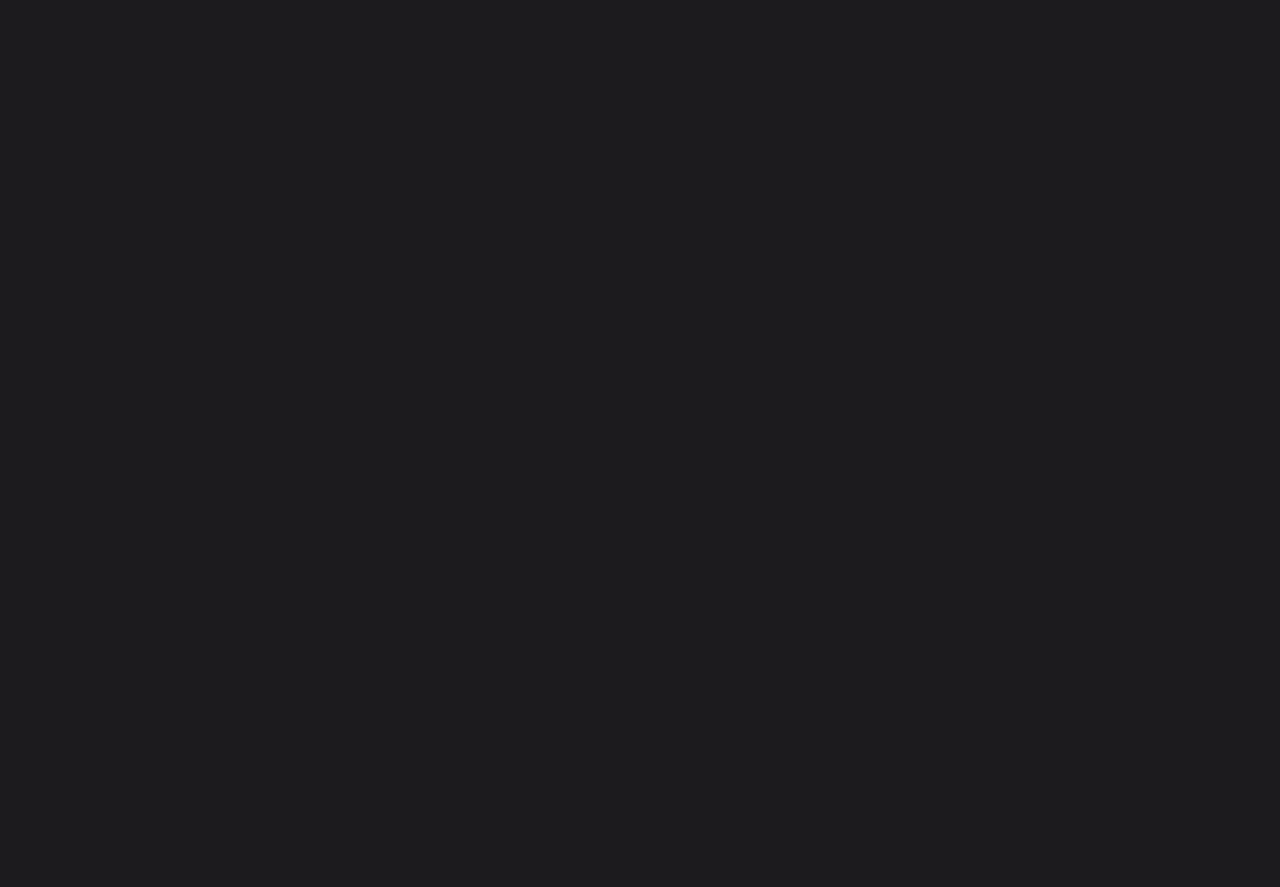
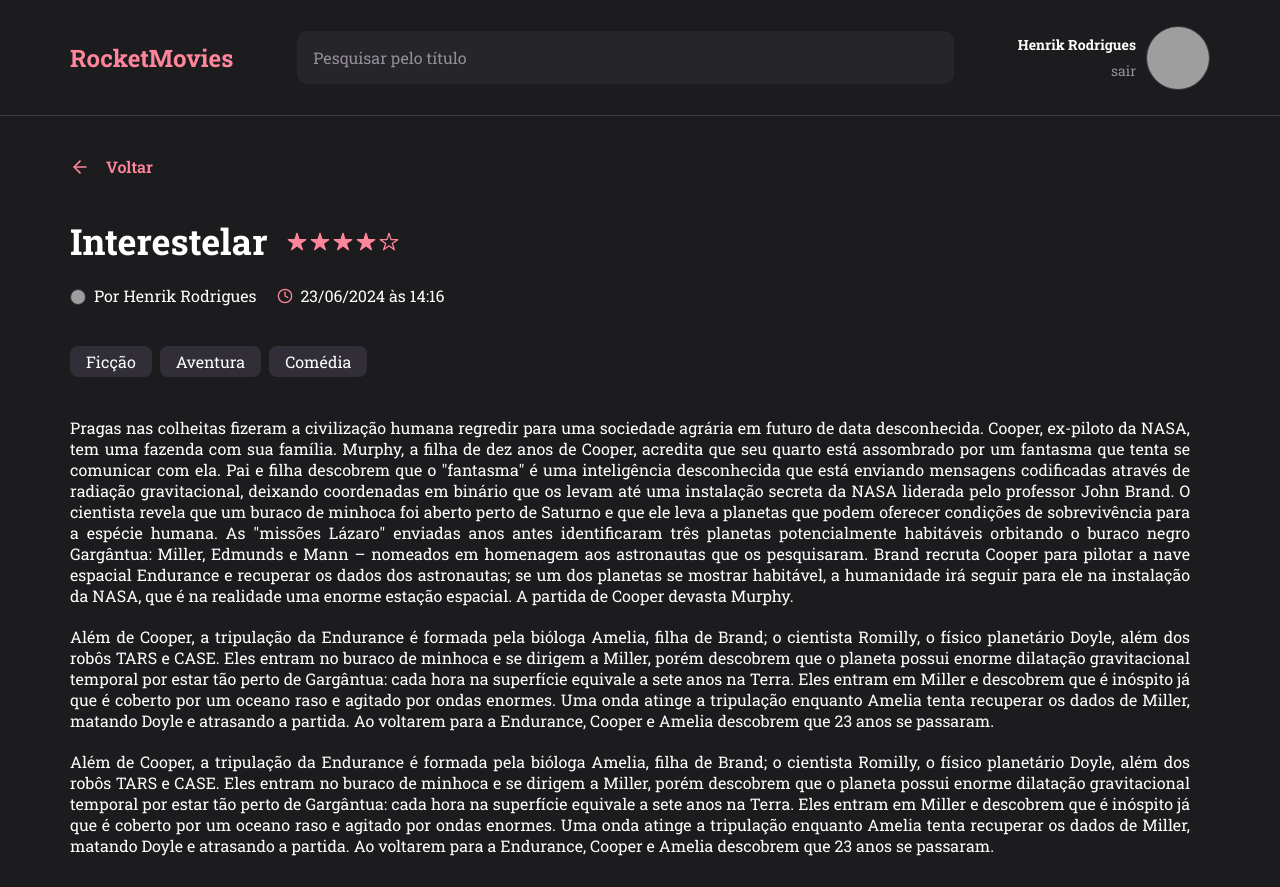
Before and after one commit to henrikRod/rocketMovies, a React (Vite) app: page /moviePreview in a window 1280 px wide. Before the commit this address had no page. Before the commit the page ends 800 px from the top, so only its background shows below. Built offline with nearby package versions, Linux system fonts and the light colour scheme; grey boxes are pictures that could not be loaded.

Commit message:
Add moviePreview page, last update

```diff
--- a/src/components/Button/index.jsx
+++ b/src/components/Button/index.jsx
@@ -1,10 +1,20 @@
-import "./styles.css"
+import { Link } from "react-router-dom";
+import "./styles.css";
 
-export function Button({icon: Icon, title, btnStyle = ""}) {
+export function Button({ icon: Icon, title, btnStyle = "", isLink, ...rest }) {
   return (
-    <button className={`customButton ${ btnStyle }`}>
-      {Icon && <Icon size={20}/>}
-      {title}
-    </button>
-  )
+    <>
+      {isLink ? (
+        <Link { ...rest } className={`customButton ${btnStyle}`}>
+          {Icon && <Icon size={20} />}
+          {title}
+        </Link>
+      ) : (
+        <button className={`customButton ${btnStyle}`}>
+          {Icon && <Icon size={20} />}
+          {title}
+        </button>
+      )}
+    </>
+  );
 }
--- a/src/components/Button/styles.css
+++ b/src/components/Button/styles.css
@@ -17,6 +17,10 @@
   border-radius: 10px;
 
   padding: 13px;
+}
+
+a.customButton {
+  width: fit-content;
 }
 
 .customButton svg {
--- a/src/components/Header/index.jsx
+++ b/src/components/Header/index.jsx
@@ -1,5 +1,6 @@
 import { Input } from "../Input";
 import { Link } from "react-router-dom";
+import ProfileImg from "../ProfileImg";
 
 import "./styles.css";
 
@@ -14,9 +15,7 @@ export default function Header() {
             <strong>Henrik Rodrigues</strong>
             <Link to="/signUp">sair</Link>
           </div>
-          <Link to="/profile">
-            <img src="https://github.com/henrikRod.png" />
-          </Link>
+          <ProfileImg />
         </aside>
       </div>
     </header>
--- a/src/components/Header/styles.css
+++ b/src/components/Header/styles.css
@@ -27,14 +27,6 @@
   gap: 10px;
 }
 
-#mainHeader div aside img {
-  width: 64px;
-  height: 64px;
-
-  border-radius: 100%;
-  border: 1px solid var(--gray-700);
-}
-
 #mainHeader div aside > div {
   display: flex;
   flex-direction: column;
--- /dev/null
+++ b/src/components/ProfileImg/index.jsx
@@ -0,0 +1,11 @@
+import { Link } from "react-router-dom"
+
+import "./styles.css";
+
+export default function ProfileImg() {
+  return (
+    <Link to="/profile" >
+      <img src="https://github.com/henrikRod.png" className="profileImg"/>
+    </Link>
+  )
+}
--- /dev/null
+++ b/src/components/ProfileImg/styles.css
@@ -0,0 +1,7 @@
+.profileImg {
+  width: 64px;
+  height: 64px;
+
+  border-radius: 100%;
+  border: 1px solid var(--gray-700);
+}
--- a/src/pages/Home/index.jsx
+++ b/src/pages/Home/index.jsx
@@ -13,7 +13,7 @@ export default function Home() {
 
         <div className="titleContainer">
           <h1>Meus filmes</h1>
-          <Button icon={FiPlus} title="Adicionar filme" to="/newMovie" />
+          <Button icon={FiPlus} title="Adicionar filme" isLink to="/newMovie" />
         </div>
 
         <section>
--- /dev/null
+++ b/src/pages/MoviePreview/index.jsx
@@ -0,0 +1,63 @@
+import Header from "../../components/Header";
+import starImg from "../../assets/star.svg";
+import starFillImg from "../../assets/starFill.svg";
+import { ButtonText } from "../../components/ButtonText";
+import { FiArrowLeft, FiClock } from "react-icons/fi";
+
+import "./styles.css";
+import ProfileImg from "../../components/ProfileImg";
+
+export default function MoviePreview() {
+  const stars = 4; // temporary
+  const tags = ["Ficção", "Aventura", "Comédia"]; // temporary
+  return(
+    <>
+      <Header />
+      <div className="container" id="moviePreviewPage">
+        <ButtonText icon={ FiArrowLeft } title="Voltar" to="/"/>
+
+        <section className="introduction">
+
+          <div>
+            <h1>Interestelar</h1> {/* title */}
+            <div className="starsContainer">
+              { Array.from({length: 5}).map( (_, index ) =>  <img src={index < stars ? starFillImg : starImg} key={index} alt="Star" className="star"/> )}
+            </div>
+          </div>
+
+          <div className="authorInfos">
+            <span><ProfileImg /> Por Henrik Rodrigues</span>
+            <span><FiClock color="#FF859B" />23/06/2024 às 14:16</span>
+          </div>
+
+        </section>
+
+        <section className="tagsContainer">
+          {tags.map((tag) => {
+            return (
+              <div key={tag}>
+                { tag }
+              </div>
+            )
+          })}
+        </section>
+
+        <div className="descriptionContainer">
+          <p>
+            Pragas nas colheitas fizeram a civilização humana regredir para uma sociedade agrária em futuro de data desconhecida. Cooper, ex-piloto da NASA, tem uma fazenda com sua família. Murphy, a filha de dez anos de Cooper, acredita que seu quarto está assombrado por um fantasma que tenta se comunicar com ela. Pai e filha descobrem que o "fantasma" é uma inteligência desconhecida que está enviando mensagens codificadas através de radiação gravitacional, deixando coordenadas em binário que os levam até uma instalação secreta da NASA liderada pelo professor John Brand. O cientista revela que um buraco de minhoca foi aberto perto de Saturno e que ele leva a planetas que podem oferecer condições de sobrevivência para a espécie humana. As "missões Lázaro" enviadas anos antes identificaram três planetas potencialmente habitáveis orbitando o buraco negro Gargântua: Miller, Edmunds e Mann – nomeados em homenagem aos astronautas que os pesquisaram. Brand recruta Cooper para pilotar a nave espacial Endurance e recuperar os dados dos astronautas; se um dos planetas se mostrar habitável, a humanidade irá seguir para ele na instalação da NASA, que é na realidade uma enorme estação espacial. A partida de Cooper devasta Murphy.
+          </p>
+
+          <p>
+            Além de Cooper, a tripulação da Endurance é formada pela bióloga Amelia, filha de Brand; o cientista Romilly, o físico planetário Doyle, além dos robôs TARS e CASE. Eles entram no buraco de minhoca e se dirigem a Miller, porém descobrem que o planeta possui enorme dilatação gravitacional temporal por estar tão perto de Gargântua: cada hora na superfície equivale a sete anos na Terra. Eles entram em Miller e descobrem que é inóspito já que é coberto por um oceano raso e agitado por ondas enormes. Uma onda atinge a tripulação enquanto Amelia tenta recuperar os dados de Miller, matando Doyle e atrasando a partida. Ao voltarem para a Endurance, Cooper e Amelia descobrem que 23 anos se passaram.
+          </p>
+          <p>
+            Além de Cooper, a tripulação da Endurance é formada pela bióloga Amelia, filha de Brand; o cientista Romilly, o físico planetário Doyle, além dos robôs TARS e CASE. Eles entram no buraco de minhoca e se dirigem a Miller, porém descobrem que o planeta possui enorme dilatação gravitacional temporal por estar tão perto de Gargântua: cada hora na superfície equivale a sete anos na Terra. Eles entram em Miller e descobrem que é inóspito já que é coberto por um oceano raso e agitado por ondas enormes. Uma onda atinge a tripulação enquanto Amelia tenta recuperar os dados de Miller, matando Doyle e atrasando a partida. Ao voltarem para a Endurance, Cooper e Amelia descobrem que 23 anos se passaram.
+          </p>
+          <p>
+            Além de Cooper, a tripulação da Endurance é formada pela bióloga Amelia, filha de Brand; o cientista Romilly, o físico planetário Doyle, além dos robôs TARS e CASE. Eles entram no buraco de minhoca e se dirigem a Miller, porém descobrem que o planeta possui enorme dilatação gravitacional temporal por estar tão perto de Gargântua: cada hora na superfície equivale a sete anos na Terra. Eles entram em Miller e descobrem que é inóspito já que é coberto por um oceano raso e agitado por ondas enormes. Uma onda atinge a tripulação enquanto Amelia tenta recuperar os dados de Miller, matando Doyle e atrasando a partida. Ao voltarem para a Endurance, Cooper e Amelia descobrem que 23 anos se passaram.
+          </p>
+        </div>
+      </div>
+    </>
+  )
+};
--- /dev/null
+++ b/src/pages/MoviePreview/styles.css
@@ -0,0 +1,90 @@
+#moviePreviewPage {
+  display: flex;
+  flex-direction: column;
+  gap: 40px;
+
+  margin-top: 40px;
+
+  color: white;
+
+  padding-bottom: 20px;
+}
+
+#moviePreviewPage .introduction > div {
+  display: flex;
+  justify-content: space-between;
+  align-items: center;
+  gap: 20px;
+
+  width: fit-content;
+}
+
+#moviePreviewPage .introduction > div:first-child {
+  margin-bottom: 20px;
+}
+
+#moviePreviewPage .introduction > div .starsContainer {
+  display: flex;
+  align-items: center;
+  gap: 3px;
+}
+
+#moviePreviewPage .introduction > div .star {
+  width: 20px;
+}
+
+#moviePreviewPage .introduction > div h1 {
+  color: white;
+  font-size: 36px;
+}
+
+#moviePreviewPage .introduction > div.authorInfos a {
+  width: 16px;
+  height: 16px;
+}
+
+#moviePreviewPage .introduction > div.authorInfos a img {
+  width: 100%;
+  height: 100%;
+}
+
+#moviePreviewPage .introduction > div span {
+  display: flex;
+  align-items: center;
+  gap: 8px;
+}
+
+#moviePreviewPage .tagsContainer {
+  display: flex;
+  gap: 8px;
+}
+
+#moviePreviewPage .tagsContainer div {
+  padding: 5px 16px;
+  background-color: var(--gray-600);
+  border-radius: 8px;
+}
+
+#moviePreviewPage .descriptionContainer{
+  overflow-y: auto;
+
+  max-height: 450px;
+
+  padding-right: 20px;
+
+  text-align: justify;
+}
+
+#moviePreviewPage .descriptionContainer p {
+  padding-bottom: 20px;
+}
+
+#moviePreviewPage .descriptionContainer::-webkit-scrollbar {
+  background: none;
+  width: 8px;
+}
+
+#moviePreviewPage .descriptionContainer::-webkit-scrollbar-thumb{
+  background-color: var(--primaryColor);
+  border-radius: 10px;
+}
--- a/src/routes/app.routes.jsx
+++ b/src/routes/app.routes.jsx
@@ -2,6 +2,7 @@ import { Routes, Route } from "react-router-dom";
 import Home from "../pages/Home";
 import Profile from "../pages/Profile";
 import NewMovie from "../pages/NewMovie";
+import MoviePreview from "../pages/MoviePreview";
 
 export default function AppRoutes() {
   return (
@@ -9,6 +10,7 @@ export default function AppRoutes() {
       <Route path="/" element={<Home />} />
       <Route path="/profile" element={<Profile />} />
       <Route path="/newMovie" element={<NewMovie />} />
+      <Route path="/moviePreview" element={<MoviePreview />} />
     </Routes>
   )
 }
```
